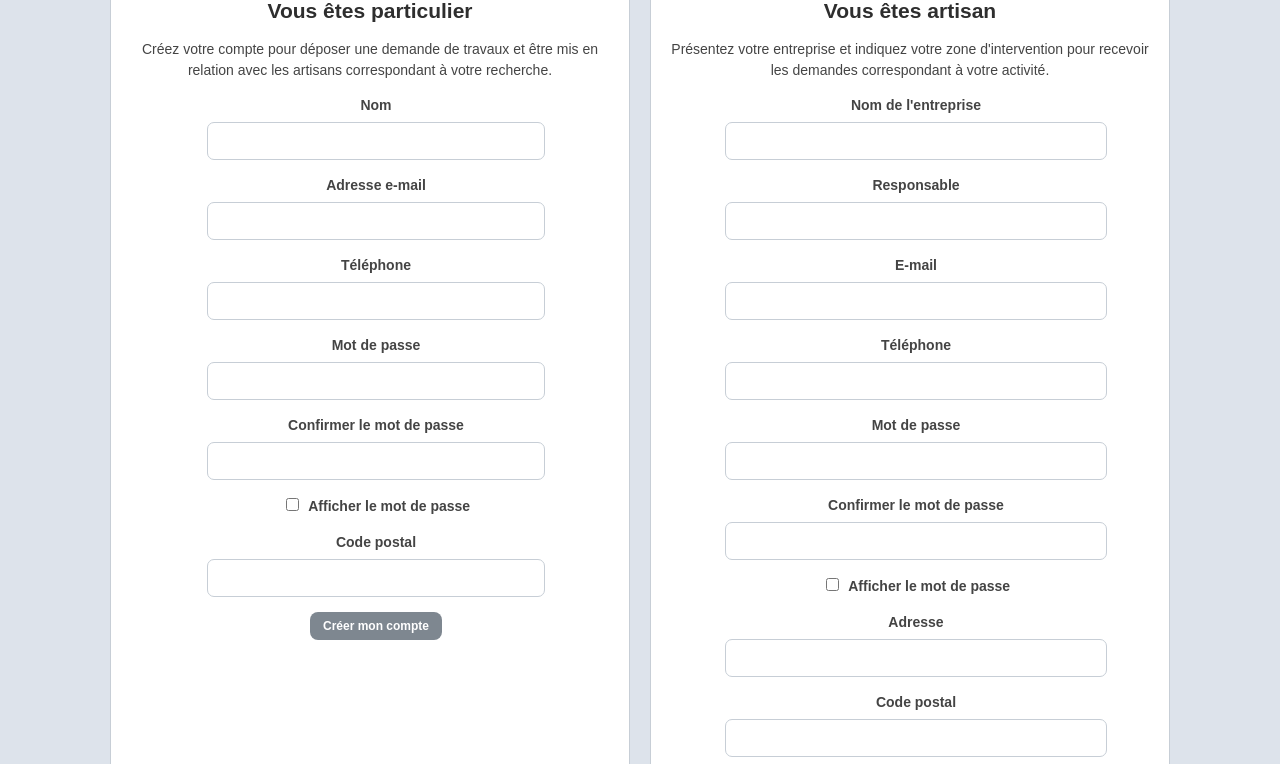
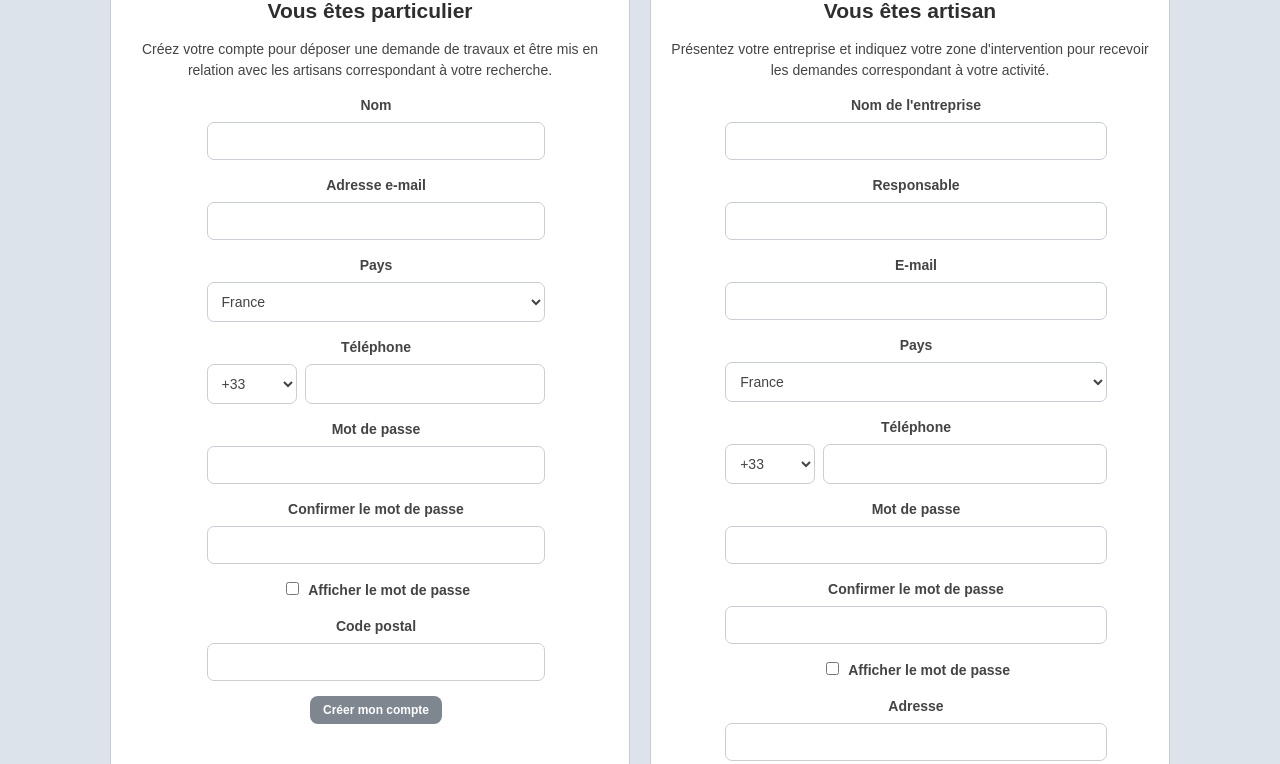
Before and after one commit to MSEDIT-1304/MON-VOISIN-ARTISAN, a Flask app: page /inscription in a window 1280 px wide. Shown: the part 419-1183 px from the top of the page. Run offline with Flask 3, Linux system fonts and the light colour scheme.

Commit message:
Update inscription.html

```diff
--- a/templates/inscription.html
+++ b/templates/inscription.html
@@ -48,13 +48,35 @@
                 required
             >
 
+            <label for="pays_particulier">Pays</label>
+            <select
+                id="pays_particulier"
+                name="pays"
+                required
+            >
+                <option value="France">France</option>
+                <option value="Belgique">Belgique</option>
+            </select>
+
             <label for="telephone_particulier">Téléphone</label>
+            <div style="display:flex; gap:8px;">
+                <select
+                    id="telephone_prefix_particulier"
+                    style="width:90px;"
+                    required
+                >
+                    <option value="+33">+33</option>
+                    <option value="+32">+32</option>
+                </select>
+
                 <input
                     type="tel"
                     id="telephone_particulier"
                     name="telephone"
+                    style="flex:1;"
                     required
                 >
+            </div>
 
             <label for="password_particulier">Mot de passe</label>
 
@@ -145,14 +167,36 @@
                 required
             >
 
+            <label for="pays_artisan">Pays</label>
+            <select
+                id="pays_artisan"
+                name="pays"
+                required
+            >
+                <option value="France">France</option>
+                <option value="Belgique">Belgique</option>
+            </select>
+
             <label for="telephone">Téléphone</label>
+            <div style="display:flex; gap:8px;">
+                <select
+                    id="telephone_prefix_artisan"
+                    style="width:90px;"
+                    required
+                >
+                    <option value="+33">+33</option>
+                    <option value="+32">+32</option>
+                </select>
+
                 <input
                     type="tel"
                     id="telephone"
                     name="telephone"
+                    style="flex:1;"
                     value="{{ form_data.get('telephone', '') if form_data else '' }}"
                     required
                 >
+            </div>
 
             <label for="password_artisan">Mot de passe</label>
 
@@ -296,6 +340,15 @@ async function demanderPermissionNotificationAvantInscription(form) {
         Notification.permission === "default"
     ) {
 
+        <script>
+
+        async function demanderPermissionNotificationAvantInscription(form) {
+
+            if (
+                "Notification" in window &&
+                Notification.permission === "default"
+            ) {
+
                 try {
 
                     await Notification.requestPermission();
@@ -310,6 +363,34 @@ async function demanderPermissionNotificationAvantInscription(form) {
 
             }
 
+            if (form.action.includes("/inscription/particulier")) {
+
+                const prefix = document.getElementById(
+                    "telephone_prefix_particulier"
+                ).value;
+
+                const telephone = document.getElementById(
+                    "telephone_particulier"
+                );
+
+                telephone.value = prefix + " " + telephone.value.trim();
+
+            }
+
+            if (form.action.includes("/inscription/artisan")) {
+
+                const prefix = document.getElementById(
+                    "telephone_prefix_artisan"
+                ).value;
+
+                const telephone = document.getElementById(
+                    "telephone"
+                );
+
+                telephone.value = prefix + " " + telephone.value.trim();
+
+            }
+
             form.submit();
 
             return false;
```
Lines whose indentation alone changed are shown as unchanged.
